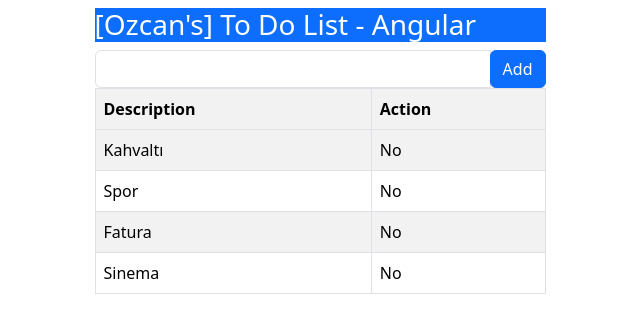
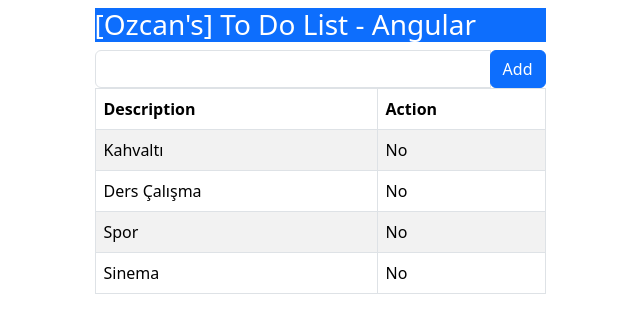
Before and after one commit to ozcanbayram/ToDo-Angular, an Angular app: page / in a window 1280 px wide. Shown: the top 318 px of the page, without its empty margins (320-960 px from the left). Built offline with nearby package versions, Linux system fonts and the light colour scheme.

Commit message:
Model Binding

```diff
--- a/src/app/app.component.html
+++ b/src/app/app.component.html
@@ -1,11 +1,28 @@
-<!DOCTYPE html>
-<html lang="en">
-<head>
-    <meta charset="UTF-8">
-    <meta name="viewport" content="width=device-width, initial-scale=1.0">
-    <title>Document</title>
-</head>
-<body>
+<div class="container">
+  <div class="row justify-content-center">
+    <div class="col-5">
+      <h3 class="bg-primary text-white p3">[{{ user }}'s] To Do List - Angular</h3>
 
-</body>
-</html>
+      <div class="input-group">
+        <input type="text" class="form-control" />
+        <div class="input-group-append">
+          <button class="btn btn-primary">Add</button>
+        </div>
+      </div>
+      <table class="table table-striped table-bordered">
+        <thead>
+          <tr>
+            <th>Description</th>
+            <th>Action</th>
+          </tr>
+        </thead>
+        <tbody>
+          <tr *ngFor="let item of items">
+            <td>{{item.description}}</td>
+            <td>{{item.action}}</td>
+        </tr>
+        </tbody>
+      </table>
+    </div>
+  </div>
+</div>
--- a/src/app/app.component.ts
+++ b/src/app/app.component.ts
@@ -1,13 +1,20 @@
-import { Component } from '@angular/core';
+import { CommonModule } from '@angular/common';
+import { Component, NgModule } from '@angular/core';
 import { RouterOutlet } from '@angular/router';
 
 @Component({
   selector: 'app-root',
   standalone: true,
-  imports: [RouterOutlet],
+  imports: [RouterOutlet,CommonModule],
   templateUrl: './app.component.html',
   styleUrl: './app.component.css'
 })
 export class AppComponent {
-  title = 'ToDo-Angular';
+  user = 'Ozcan';
+  items = [
+    {description: "Kahvaltı", action: "No"},
+    {description: "Ders Çalışma", action: "No"},
+    {description: "Spor", action: "No"},
+    {description: "Sinema", action: "No"}
+  ];
 }
--- a/src/index.html
+++ b/src/index.html
@@ -8,51 +8,6 @@
     <link rel="icon" type="image/x-icon" href="favicon.ico" />
   </head>
   <body class="m-1 p-1">
-    <div class="container">
-      <div class="row justify-content-center">
-        <div class="col-5">
-          <h3 class="bg-primary text-white p3">
-            [Ozcan's] To Do List - Angular
-          </h3>
-
-          <div class="input-group">
-            <input type="text" class="form-control" />
-            <div class="input-group-append">
-              <button class="btn btn-primary">Add</button>
-            </div>
-          </div>
-          <table class="table table-striped table-bordered">
-            <thread>
-              <tr>
-                <th>Description</th>
-                <th>Action</th>
-              </tr>
-            </thread>
-            <tbody>
-              <tr>
-                <td>Kahvaltı</td>
-                <td>No</td>
-              </tr>
-              <tr>
-                <td>Spor</td>
-                <td>No</td>
-              </tr>
-              <tr>
-                <td>Fatura</td>
-                <td>No</td>
-              </tr>
-              <tr>
-                <td>Sinema</td>
-                <td>No</td>
-              </tr>
-            </tbody>
-          </table>
-        </div>
-      </div>
-    </div>
-
-
-
     <app-root></app-root>
   </body>
 </html>
```
